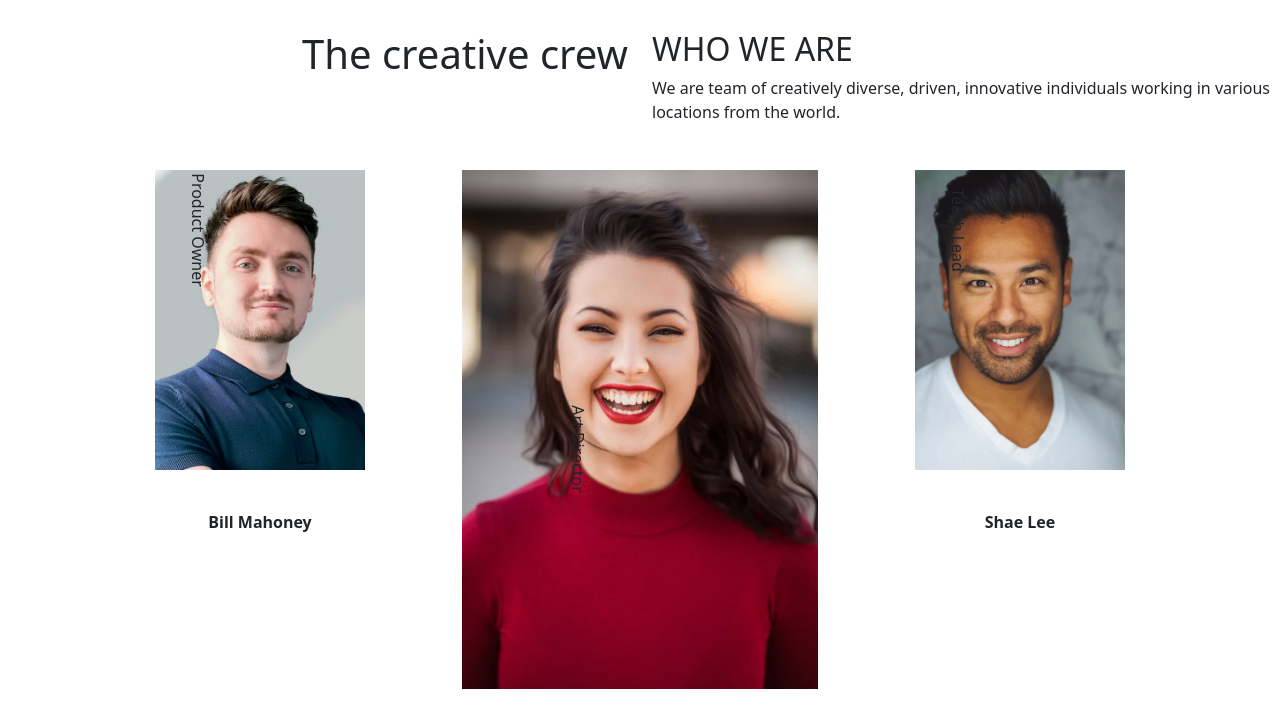
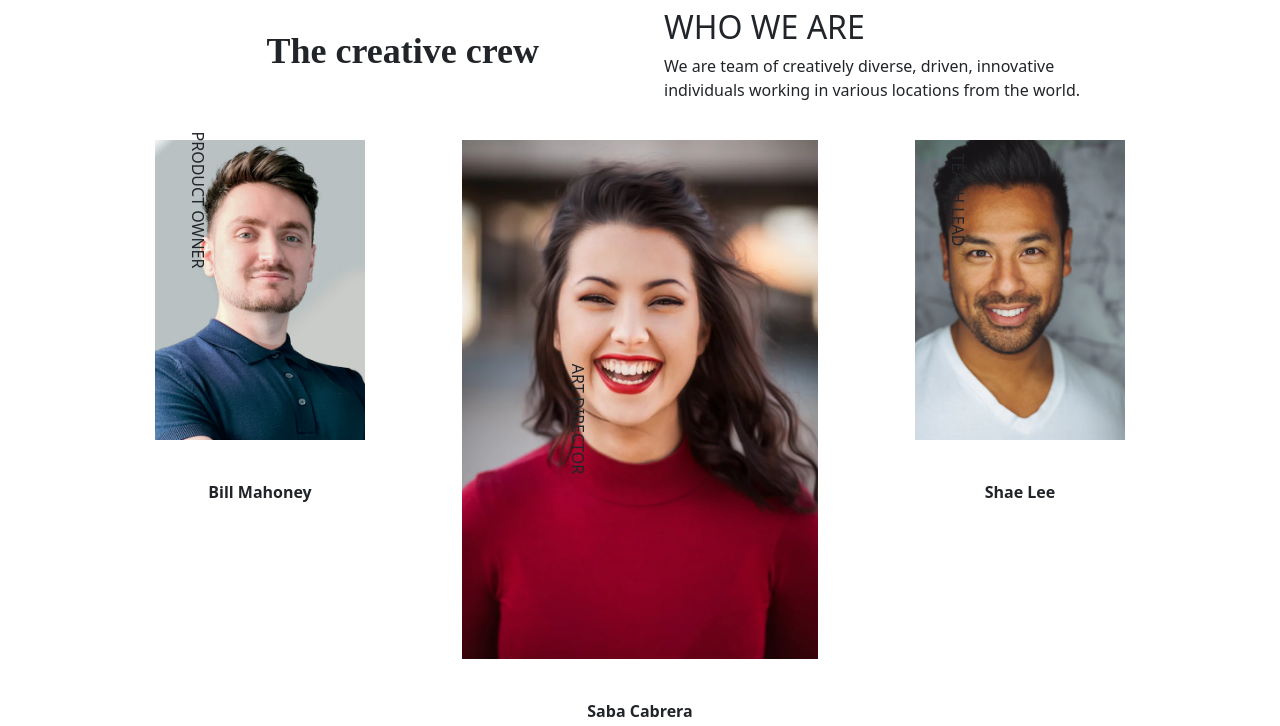
Before and after one commit to Juana-89/my-team-page-master, a website: page src/index.html in a window 1280 px wide. Shown: the top 726 px of the page. Drawn offline with nearby package versions, Linux system fonts and the light colour scheme.

Commit message:
nav arreglado

```diff
--- a/src/index.html
+++ b/src/index.html
@@ -17,24 +17,26 @@
 </head>
 
 <body>
-  <main class="welcome">
-    <div class="row mt-8 max-w-sm">
-      <div class="col-lg-6">
-        <div class="float-end">
+  <nav class="navbar d-flex flex-row mt-8 justify-content-center align-items-center gap-5">
+    <div class="col-lg-4 text-center">
+      <div class="">
     <h1>
-        The creative crew
+      <strong>The creative crew</strong>
     </h1>
   </div>
 </div>
-    <div class="col-lg-6">
+  <div class="col-lg-4 text-left">
     <h2>
       WHO WE ARE
     </h2>
-      <p>
+    <p class="mb-0">
       We are team of creatively diverse, driven, innovative individuals working in various locations from the world.
     </p>
   </div>
-    </div>
+  </nav>
+
+  <main class="welcome">
+
     <div class="container">
       <div class="row row-cols-3">
         <div class="col-4 text-center">
--- a/src/styles.css
+++ b/src/styles.css
@@ -8,6 +8,15 @@ body {
   font-family: "Poppins", sans-serif;
 }
 
+h1 {
+  font-family: "PT Serif";
+  font-size: 36px !important;
+  font-weight: 700;
+}
+
+.ml-5 {
+  margin-left: 20px !important;
+}
 .welcome .row{
   margin-top: 30px !important;
 }
@@ -23,6 +32,7 @@ body {
   right: 0;
   transform-origin: top right;
   transform: translate(-50%, -50%) rotate(-270deg);
+  text-transform: uppercase;
   margin-left: -100px;
 }
 
```
Lines whose indentation alone changed are shown as unchanged.
